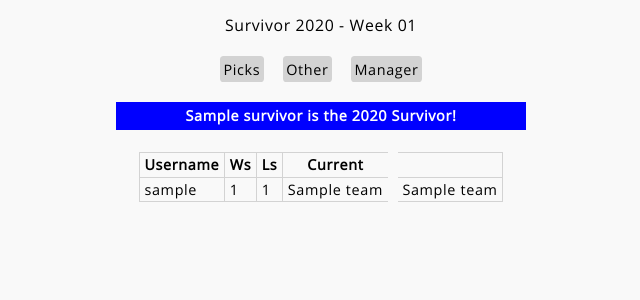
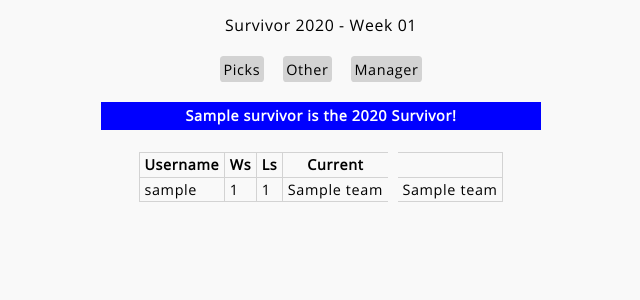
Before and after one commit to dansahagian/fbsurvivor2, a Django app: template templates/player.html in a window 1280 px wide. Shown: the top 300 px of the page, without its empty margins (319-959 px from the left). Run offline with Django 3.2, Linux system fonts and the light colour scheme; tables that the repository leaves empty hold one stand-in row (values such as "Sample post"); the template is opened without the code that fills it: values that come from a table or form of the project are taken from there, most other values are stand-ins (such as "Sample title", 1, 10 or a date in 2020); parts of the project's set-up code (start-up, migrations or seed data) failed here and were passed over.

Commit message:
Fix some styles

```diff
--- a/static/css/main.css
+++ b/static/css/main.css
@@ -131,6 +131,6 @@ li {
     border: .25em;
     background: blue;
     color: white;
-    max-width: 33%;
+    max-width: 30em;
     font-weight: bold;
 }
--- a/static/css/main.min.css
+++ b/static/css/main.min.css
@@ -1 +1 @@
-@font-face{font-family:"Open Sans Regular";src:url(../fonts/OpenSans-Regular.ttf),url(../fonts/OpenSans-Regular.eot)}html{-webkit-text-size-adjust:100%;background:#f9f9f9;font-family:"Open Sans Regular";letter-spacing:.04em}body{font-size:.9em;color:#000;text-align:center;line-height:1.5em;padding-top:.5em}a{background:#d3d3d3;color:#000;text-decoration:none;padding:.25em;border-radius:.25em}a:hover{background:#000;color:#fff}table{margin:0 auto;border-collapse:collapse}table,td,th{border:1px solid #d3d3d3;border-radius:.25em;border-collapse:collapse}table a{padding-left:.2em;padding-right:.2em}td,th{padding-left:.33em;padding-right:.33em;text-align:left}th{text-align:center}ul{list-style:none;padding-left:0}li{color:red}.main{text-align:center;margin-left:auto;margin-right:auto;padding-left:1.5em;padding-right:1.5em}.win{background:#68c659}.loss{color:#fff;background:#890101}.black{color:#000;background:#000}.paid{background:#9bc3f6}.small{font-size:.8em}.resizedTextBox{width:15em;height:1.5em}.rules{margin-left:auto;margin-right:auto;max-width:30em;text-align:center}.notfound{font-size:1.5em;font-weight:800}.space{padding:1em .5em}.title{font-size:1.1em;color:#000}.info{margin-left:auto;margin-right:auto;padding:.25em;border:.25em;background:#00f;color:#fff}
+@font-face{font-family:"Open Sans Regular";src:url(../fonts/OpenSans-Regular.ttf),url(../fonts/OpenSans-Regular.eot)}html{-webkit-text-size-adjust:100%;background:#f9f9f9;font-family:"Open Sans Regular";letter-spacing:.04em}body{font-size:.9em;color:#000;text-align:center;line-height:1.5em;padding-top:.5em}a{background:#d3d3d3;color:#000;text-decoration:none;padding:.25em;border-radius:.25em}a:hover{background:#000;color:#fff}table{margin:0 auto;border-collapse:collapse}table,td,th{border:1px solid #d3d3d3;border-radius:.25em;border-collapse:collapse}table a{padding-left:.2em;padding-right:.2em}td,th{padding-left:.33em;padding-right:.33em;text-align:left}th{text-align:center}ul{list-style:none;padding-left:0}li{color:red}.main{text-align:center;margin-left:auto;margin-right:auto;padding-left:1.5em;padding-right:1.5em}.win{background:#68c659}.loss{color:#fff;background:#890101}.black{color:#000;background:#000}.paid{background:#9bc3f6}.small{font-size:.8em}.resizedTextBox{width:15em;height:1.5em}.rules{margin-left:auto;margin-right:auto;max-width:30em;text-align:center}.notfound{font-size:1.5em;font-weight:800}.space{padding:1em .5em}.title{font-size:1.1em;color:#000}.info{margin-left:auto;margin-right:auto;padding:.25em;border:.25em;background:#00f;color:#fff;max-width:30em;font-weight:700}
--- a/templates/other.html
+++ b/templates/other.html
@@ -20,13 +20,13 @@
     <table>
         <tr>
             <th>Player</th>
-            <th>Total</th>
+            <th>$$</th>
             <th>Notes</th>
         </tr>
         {% for payout in payouts %}
             <tr>
                 <td>{{ payout.player__username }}</td>
-                <td style="text-align: right;">{{ payout.total }}</td>
+                <td style="text-align: right;">{{ payout.total|floatformat:"0" }}</td>
                 {% if payout.player__notes %}
                     <td>{{ payout.player__notes }}</td>
                 {% else %}
@@ -34,4 +34,5 @@
                 {% endif %}
             </tr>
         {% endfor %}
+    </table>
 {%  endblock %}
```
